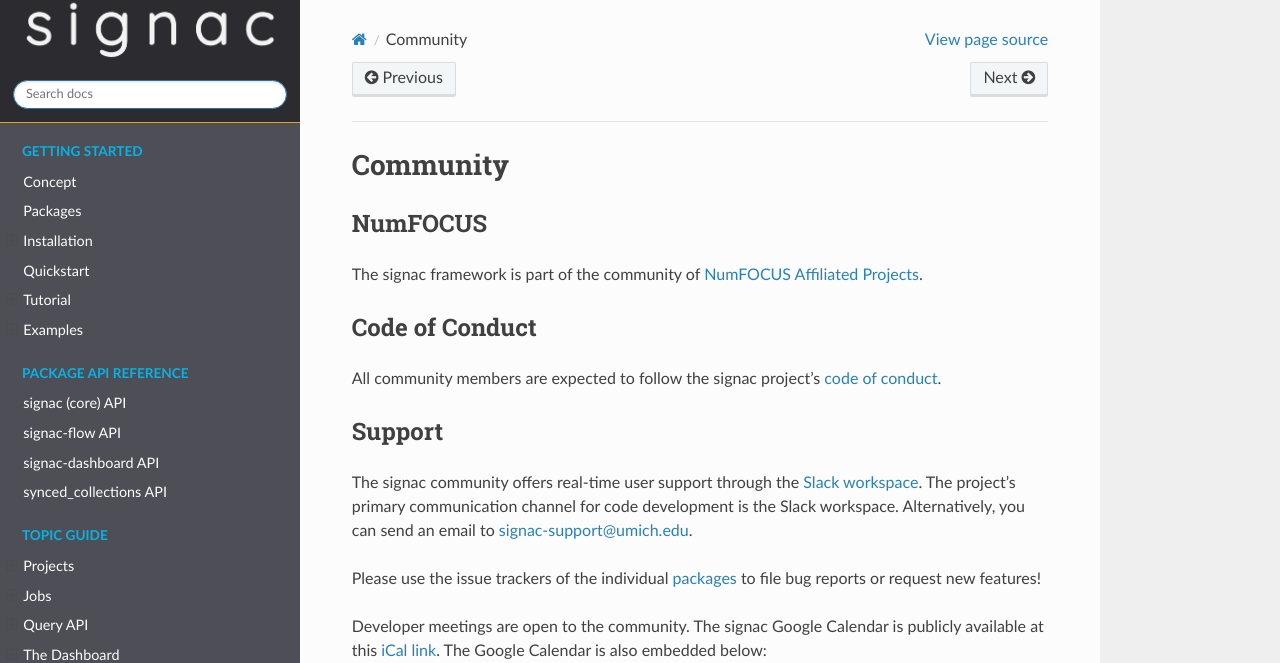
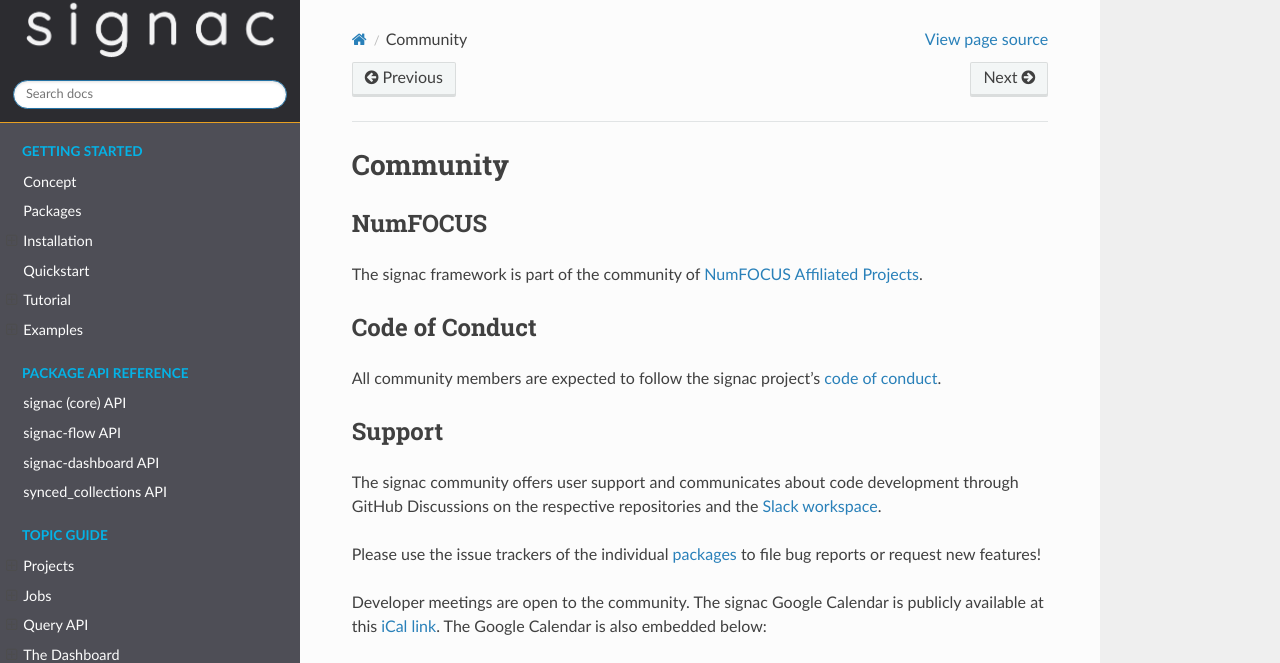
Before and after one commit to glotzerlab/signac-docs, a Sphinx documentation site: the page built from docs/source/community.rst, in a window 1280 px wide and 1400 px high. Shown: the top 663 px of the window. Built offline with Sphinx 7.4.7 and the Read the Docs theme 2.0.0, drawn with Linux system fonts in a browser that asks for light colours; some of the changed text lies outside the part shown; grey boxes are pictures that could not be loaded.

Commit message:
Add GitHub Discussions and remove support email. (#198)

```diff
--- a/docs/source/community.rst
+++ b/docs/source/community.rst
@@ -21,9 +21,7 @@ All community members are expected to follow the signac project's `code of condu
 Support
 -------
 
-The signac community offers real-time user support through the `Slack workspace`_.
-The project's primary communication channel for code development is the Slack workspace.
-Alternatively, you can send an email to `signac-support@umich.edu <signac-support@umich.edu>`_.
+The signac community offers user support and communicates about code development through GitHub Discussions on the respective repositories and the `Slack workspace`_.
 
 Please use the issue trackers of the individual :ref:`packages <package-overview>` to file bug reports or request new features!
 
@@ -48,7 +46,7 @@ Contributions
 
 Contributions to **signac** are very welcome!
 We highly appreciate contributions in the form of **user feedback** and **bug reports**.
-Such contributions are best communicated through our `Slack workspace`_, which we use for developer discussions, the issue trackers of individual :ref:`packages <package-overview>`, or via `email <signac-support@umich.edu>`_.
+Such contributions are best communicated through our `Slack workspace`_, or the issue trackers or GitHub Discussions of individual :ref:`packages <package-overview>`.
 Developers are invited to contribute to the framework by pull request to the appropriate package repository.
 The source code for all packages is hosted on `GitHub`_.
 We recommend discussing new features in form of a proposal on the issue tracker for the appropriate project prior to development.
```
